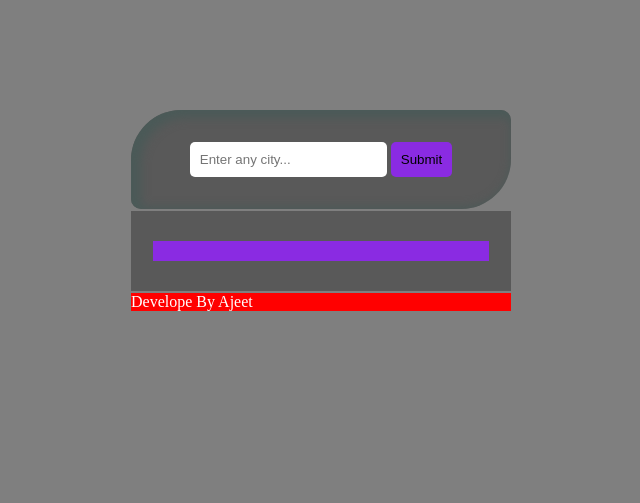
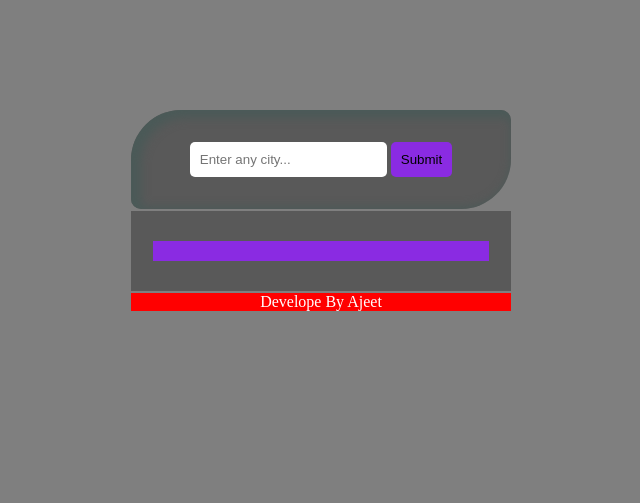
Before and after one commit to ajeet-developer/whether, a plain HTML site: page index.html in a window 1280 px wide. Shown: the whole page, without its empty margins (319-959 px from the left). Drawn offline with Linux system fonts and the light colour scheme.

Commit message:
Update index.html

```diff
--- a/index.html
+++ b/index.html
@@ -104,7 +104,7 @@ p{
 
         </div>
       </section>
-      <div style="background:red;color:white" class="o">Develope By Ajeet</div>
+      <div style="background:red;color:white;text-align:center;font-family:elephant;" class="o">Develope By Ajeet</div>
   </div>
   <script>
 var inputval = document.querySelector('#cityinput')
```
